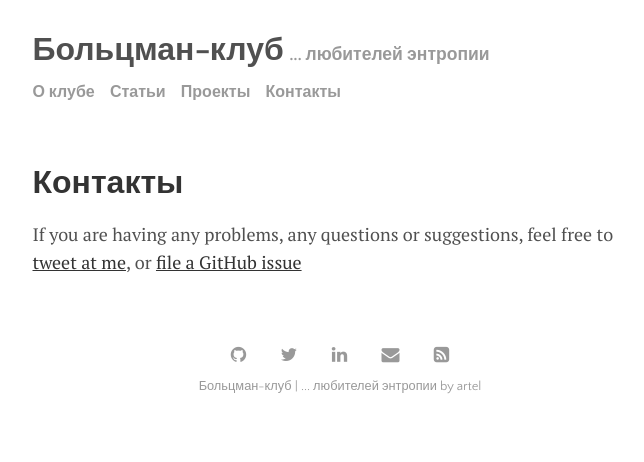
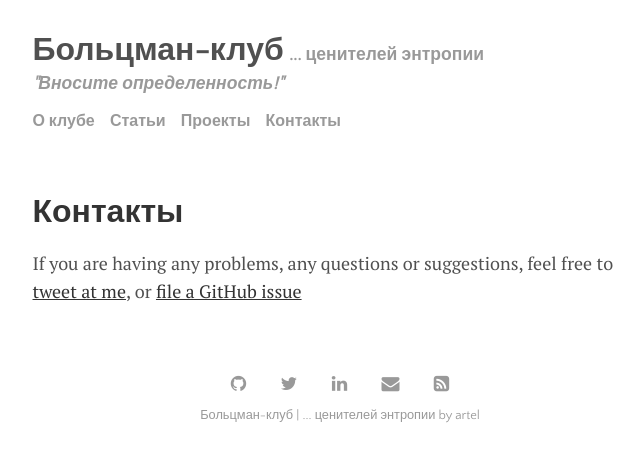
Before and after one commit to kontur32/Boltzmann, a Jekyll site: the page built from menu/контакты.md, in a window 1280 px wide. Shown: the top 462 px of the page, without its empty margins (300-944 px from the left). Built offline with Jekyll 4.4.1, drawn with Linux system fonts in a browser that asks for light colours.

Commit message:
доработка

```diff
--- a/_config.yml
+++ b/_config.yml
@@ -21,7 +21,7 @@ plugins:             [jekyll-paginate, jekyll-sitemap, jekyll-feed, jekyll-seo-t
 
 # Customise atom feed settings (this is where Jekyll-Feed gets configuration information)
 title:		           'Больцман-клуб'
-description:	       '... любителей энтропии'
+description:	       '... ценителей энтропии'
 author:              'artel'
 
 # RSS 2.0 can be used instead of Atom by uncommenting following two lines
--- a/_data/settings.yml
+++ b/_data/settings.yml
@@ -23,11 +23,13 @@ social:
 
 # Customize site text
 pagination:
-  next_page: 'Newer'
-  previous_page: 'Older'
+  next_page: 'Следующая'
+  previous_page: 'Предыдущая'
 
 sharing_button_prompt: 'Поделиться!'
 
 related_posts: 'Вам также может быть интересно:'
 
 post_date_prefix: 'Дата публикации:'
+
+slogan: 'Вносите определенность!'
--- a/_includes/header.html
+++ b/_includes/header.html
@@ -1,7 +1,8 @@
 <header class="header">
   <h3 class="header-title">
     <a href="{{ site.github.url }}/">{{ site.title }}</a>
-    <small class="header-subtitle">{{ site.description }}</small>
+    <small class="header-subtitle">{{ site.description }}</small><br/>
+    <small class="header-subtitle"><i>"{{ site.data.settings.slogan }}"</i></small>
     {% include menu.html %}
   </h3>
 </header>
--- a/_layouts/home.html
+++ b/_layouts/home.html
@@ -13,7 +13,7 @@ layout: default
       </div>
     {% endif %}
     <p>
-      {{ post.content | strip_html | truncate: 350 }} <a href="{{ site.github.url }}{{ post.url }}">Read more</a>
+      {{ post.content | strip_html | truncate: 350 }} <a href="{{ site.github.url }}{{ post.url }}">Читать далее</a>
       <span class="post-date"><i class="fa fa-calendar" aria-hidden="true"></i> {{ post.date | date_to_string }} - <i class="fa fa-clock-o" aria-hidden="true"></i> {% include read-time.html %}</span>
     </p>
   </div>
```
Also changed, not shown: Gemfile (+9 -2 lines), menu/записи.md (renamed from menu/writing.md), menu/контакты.md (renamed from menu/contact.md), menu/о-клубе.md (renamed from menu/about.md), menu/проекты.md (renamed from проекты.md).
